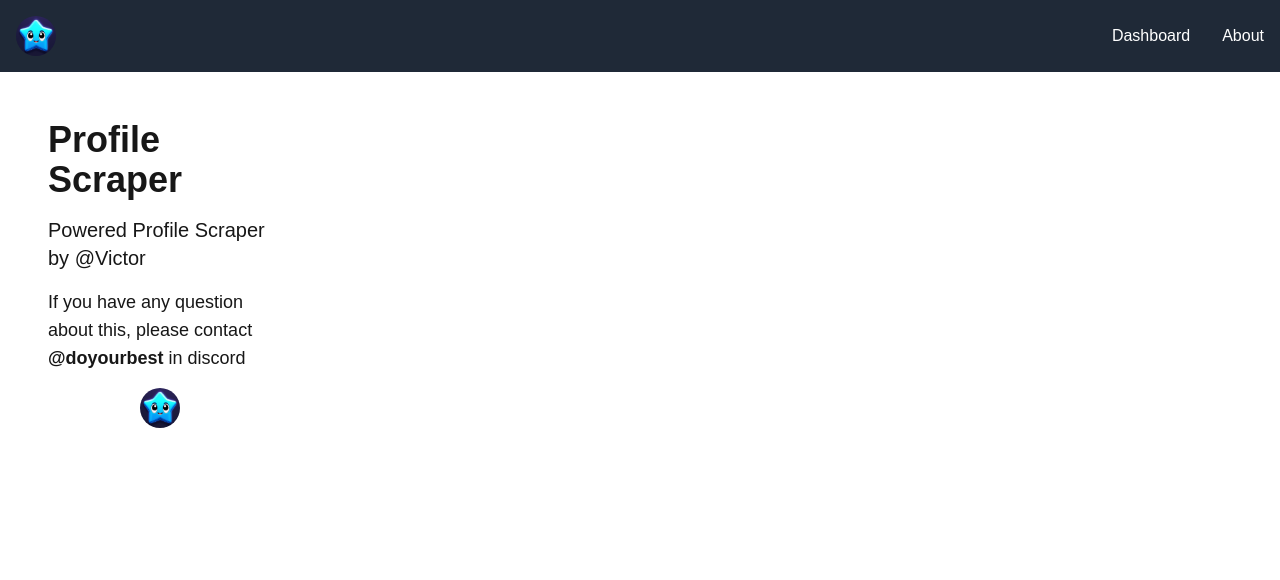
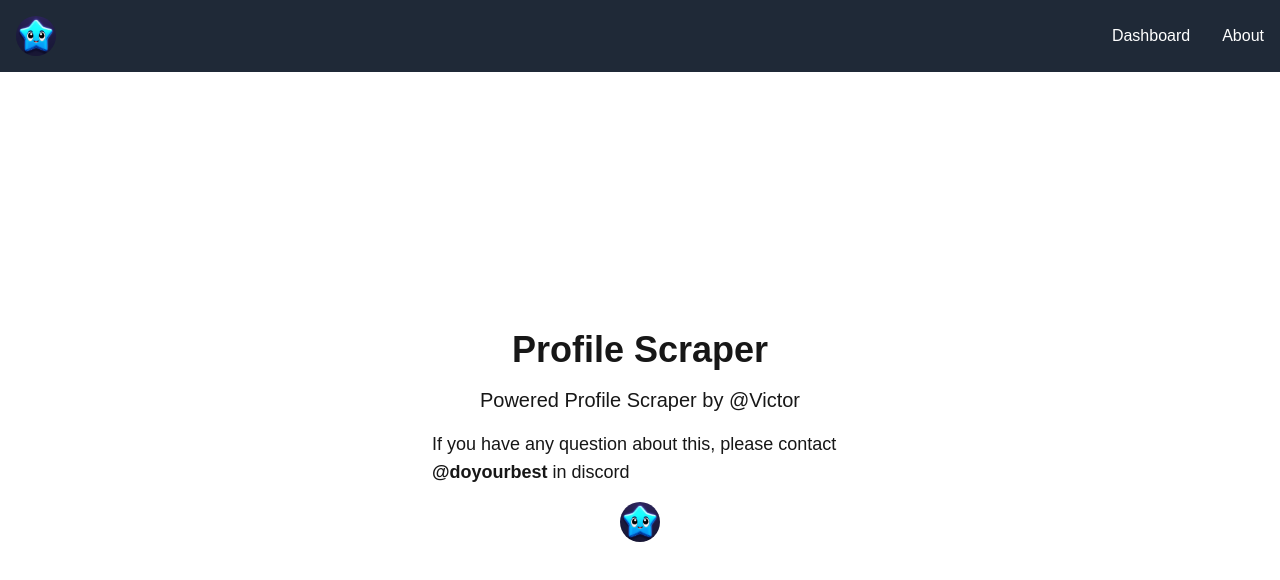
Before and after one commit to doyourbest96/ai-powered-profile-scraper-node, a Next.js app: page /about in a window 1280 px wide. Shown: the top 580 px of the page. Built offline with nearby package versions, Linux system fonts and the light colour scheme.

Commit message:
[refactor] about component
Co-Authored-By: jamest33 <182724236+jamest33@users.noreply.github.com>

```diff
--- a/src/sections/About.tsx
+++ b/src/sections/About.tsx
@@ -3,8 +3,8 @@ import Image from "next/image";
 
 const About = () => {
   return (
-    <div className="w-full h-full">
-      <div className="max-w-80 p-12 flex flex-col justify-center items-center gap-4">
+    <div className="w-full h-full flex justify-center items-center">
+      <div className="max-w-lg p-12 flex flex-col justify-center items-center gap-4">
         <h1 className="text-4xl font-semibold">Profile Scraper</h1>
         <p className="text-xl">Powered Profile Scraper by @Victor</p>
         <p className="text-lg">
@@ -15,8 +15,8 @@ const About = () => {
           <Image
             src="/cutestar.png"
             alt="Logo"
-            width={100}
-            height={100}
+            width={160}
+            height={160}
             className="h-10 w-10 rounded-full"
           />
         </Link>
```
